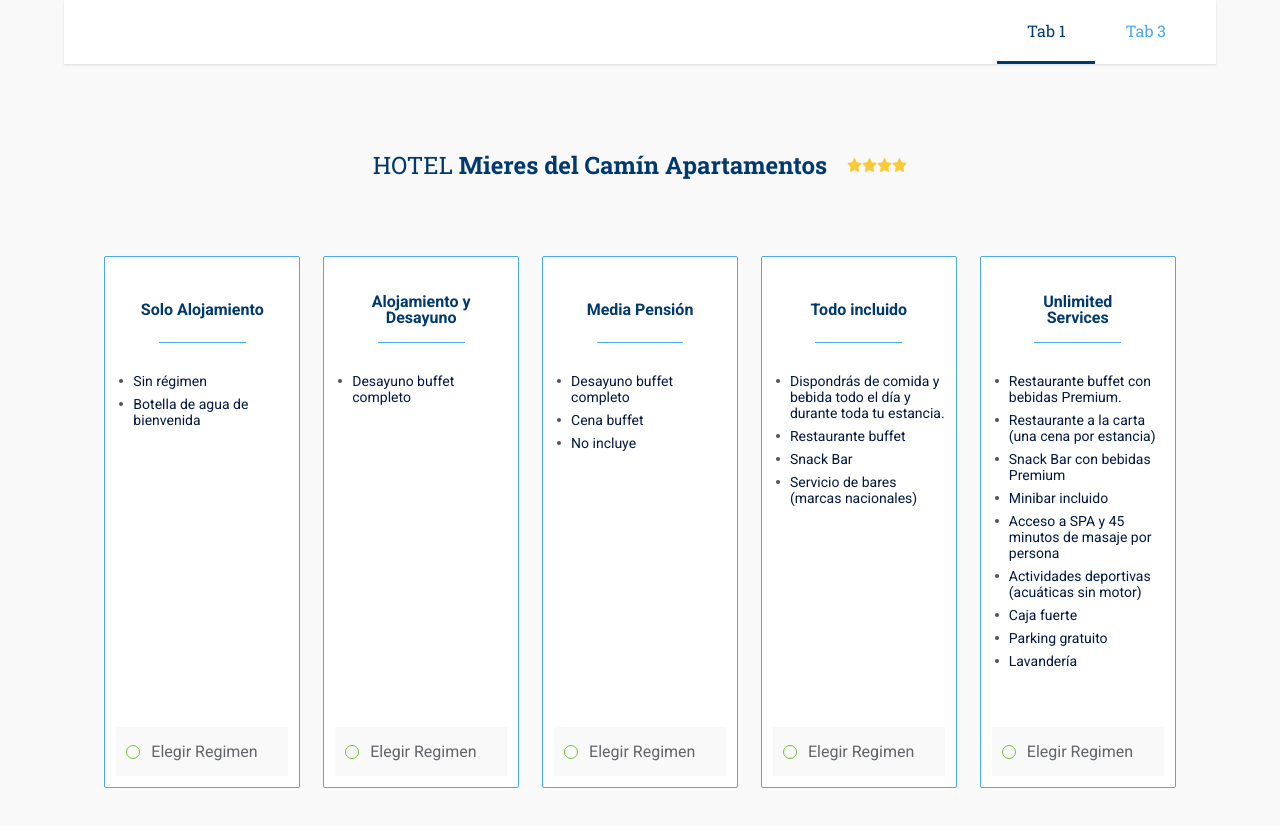
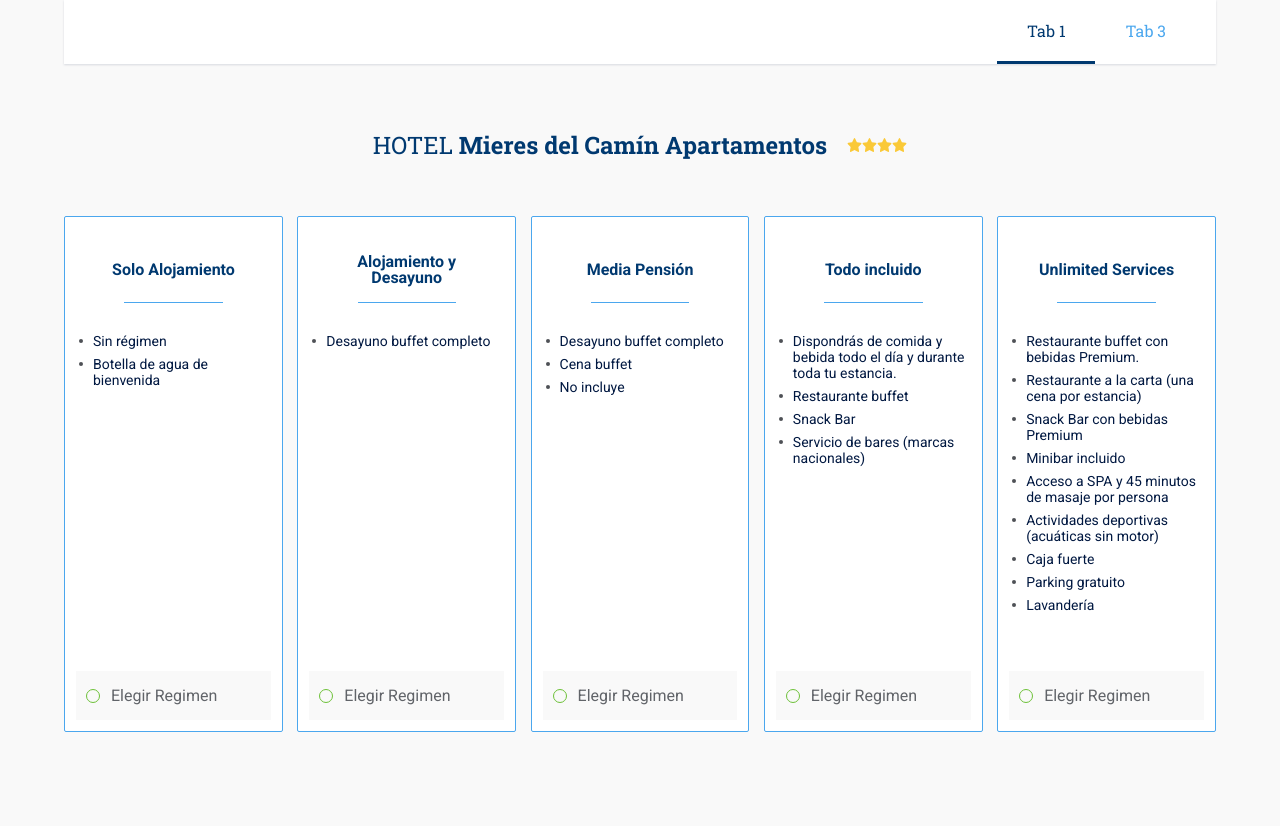
Before and after one commit to albertohdezherrera/the-cocktail-spa, a Vue app: page / in a window 1280 px wide. Shown: the top 826 px of the page. After the commit the page ends 802 px from the top, so only its background shows below. Built offline with nearby package versions, Linux system fonts and the light colour scheme.

Commit message:
Home reponsive design

```diff
--- a/src/components/Comparator/Comparator.vue
+++ b/src/components/Comparator/Comparator.vue
@@ -45,8 +45,8 @@ export default {
 <style lang="scss">
 .comparator {
   display: flex;
-  flex-wrap: wrap;
-  justify-content: center;
+  flex-flow: row wrap;
+  justify-content: space-between;
   max-width: 150rem;
   margin: 0 auto;
   margin-bottom: 2rem;
--- a/src/components/Comparator/ComparatorItem.vue
+++ b/src/components/Comparator/ComparatorItem.vue
@@ -56,14 +56,20 @@ export default {
   display: flex;
   flex-direction: column;
   justify-content: space-between;
-  width: 17%;
-  margin: 0 1%;
+  width: 100%;
+  margin-bottom: 2rem;
   padding: 1rem;
   border-radius: 2px;
   border: 1px solid $c-primary-ligth;
   transition: all ease 0.2s;
   background-color: $c-white;
   cursor: pointer;
+  @media (min-width: $mq-tablet) {
+    width: 49%;
+  }
+  @media (min-width: $mq-desktop) {
+    width: 19%;
+  }
   &.comparator-item--active {
     border: 1px solid $c-primary;
     .comparator-item__selector {
--- a/src/views/Home.vue
+++ b/src/views/Home.vue
@@ -1,7 +1,7 @@
 <template>
   <div class="home">
     <div class="home--header">
-      <SectionTitle class="mt2 mb2 mr2">HOTEL <b>{{ content.name }}</b></SectionTitle>
+      <SectionTitle class="home--header__title">HOTEL <b>{{ content.name }}</b></SectionTitle>
       <StarsRate :stars="content.stars" />
     </div>
     <div class="home--comparator">
@@ -38,9 +38,20 @@ export default {
   margin-bottom: 4rem;
   &--header {
     display: flex;
+    flex-wrap: wrap;
     align-items: center;
     justify-content: center;
     margin: 4rem 0;
+    &__title{
+      width: 100%;
+    }
+    @media (min-width: $mq-tablet) {
+      flex-wrap: nowrap;
+      &__title{
+        width: auto;
+        margin-right: 2rem;
+      }
+    }
   }
 }
 </style>
```
